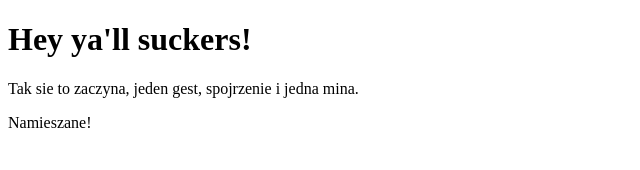
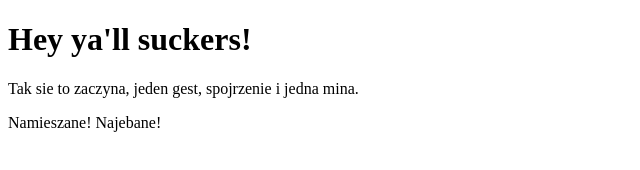
Before and after one commit to g-i-kala/ce_hcj_dev_course, a plain HTML site: page index.html in a window 1280 px wide. Shown: the full height of the page, 0-640 px from the left. Drawn offline with Linux system fonts and the light colour scheme.

Commit message:
walki ciag dalszy

```diff
--- a/index.html
+++ b/index.html
@@ -9,6 +9,6 @@
 <body>
 <h1>Hey ya'll suckers!</h1>
 <p>Tak sie to zaczyna, jeden gest, spojrzenie i jedna mina.</p>
-<p>Namieszane!</p>
+<p>Namieszane! Najebane! </p>
 </body>
 </html>
```
